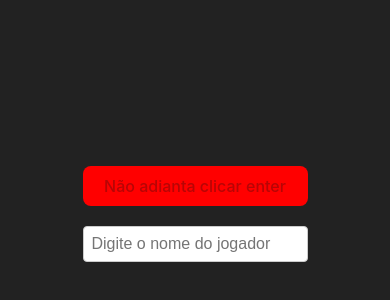
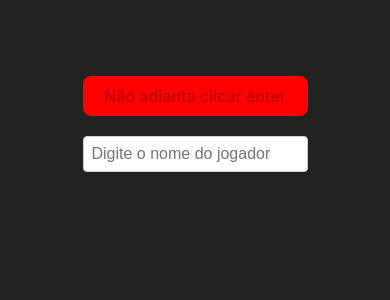
Before and after one commit to jcmoreiraa/Atividades---INFOJR, a React (Vite) app in the folder 4-JogoDaForca/jogo_da_forca/: page / in a window 390 px wide. Shown: the part 240-540 px from the top of the page. Built offline with nearby package versions, Linux system fonts and the light colour scheme.

Commit message:
mexendo nas posicoes

```diff
--- a/4-JogoDaForca/jogo_da_forca/src/App.css
+++ b/4-JogoDaForca/jogo_da_forca/src/App.css
@@ -9,9 +9,9 @@ body {
   text-align: center;
   align-items: center;
   flex-direction: column;
-  padding-top: 50px;
   background-color:#222;
-  height: 100vh;
+  min-height: 100vh;
+
 }
 @keyframes pulse {
   0% {
@@ -25,14 +25,7 @@ body {
   }
 }
 
-@media(max-width:700px){
-  body{
 
-
-  }
-
-
-}
 @media(max-width:500px){
 
   .letters{
--- a/4-JogoDaForca/jogo_da_forca/src/App.tsx
+++ b/4-JogoDaForca/jogo_da_forca/src/App.tsx
@@ -27,10 +27,8 @@ const Wrapper = styled.div`
     gap: 1rem;
     align-items: center;
     @media (max-width: 600px) {
-        padding-top:50px;
     }
     @media (max-width: 500px) {
-        padding-top:80px;
     }
 
 `;
@@ -194,14 +192,14 @@ function App() {
 
             {isShow && (
                 <HangmanParts>
-                    {(isShow && (!isWinner && !isLoser) )&& <h2 style={{paddingLeft:'30px'}}>Jogo da Forca</h2>}
+                    {(isShow && (!isWinner && !isLoser) )&& <h2 style={{paddingLeft:'30px', color:'white'}}>Jogo da Forca</h2>}
                     <HangmanDrawing NumberOfGuesses={incorrectGuesses.length}/>
                     <HangmanWord GuessedLetters={GuessedLetters} word={wordToGuess} reveal={isLoser}/>
                 </HangmanParts>
             )}
 
             {(!isWinner && !isLoser && isShow) && (
-                <h4> Personagens de Super Onze</h4>)}
+                <h4 style={{color:'white'}}> Personagens de Super Onze</h4>)}
 
             {isShow && <div>
                 <Keyboard
--- a/4-JogoDaForca/jogo_da_forca/src/components/score.tsx
+++ b/4-JogoDaForca/jogo_da_forca/src/components/score.tsx
@@ -6,7 +6,6 @@ import styled, { keyframes } from 'styled-components';
 const Wrapper = styled.div`
 justify-content: center;
 flex-direction: column;
-padding-top:100px;
 @media(max-width:600px){
 }
 
--- a/4-JogoDaForca/jogo_da_forca/src/index.css
+++ b/4-JogoDaForca/jogo_da_forca/src/index.css
@@ -26,7 +26,6 @@ body {
   display: flex;
   place-items: center;
   min-width: 320px;
-  min-height: 100vh;
 }
 
 h1 {
@@ -56,12 +55,10 @@ button:focus-visible {
 @media (prefers-color-scheme: light) {
   :root {
     color: #213547;
-    background-color: #ffffff;
   }
   a:hover {
     color: #747bff;
   }
   button {
-    background-color: #f9f9f9;
   }
 }
```
